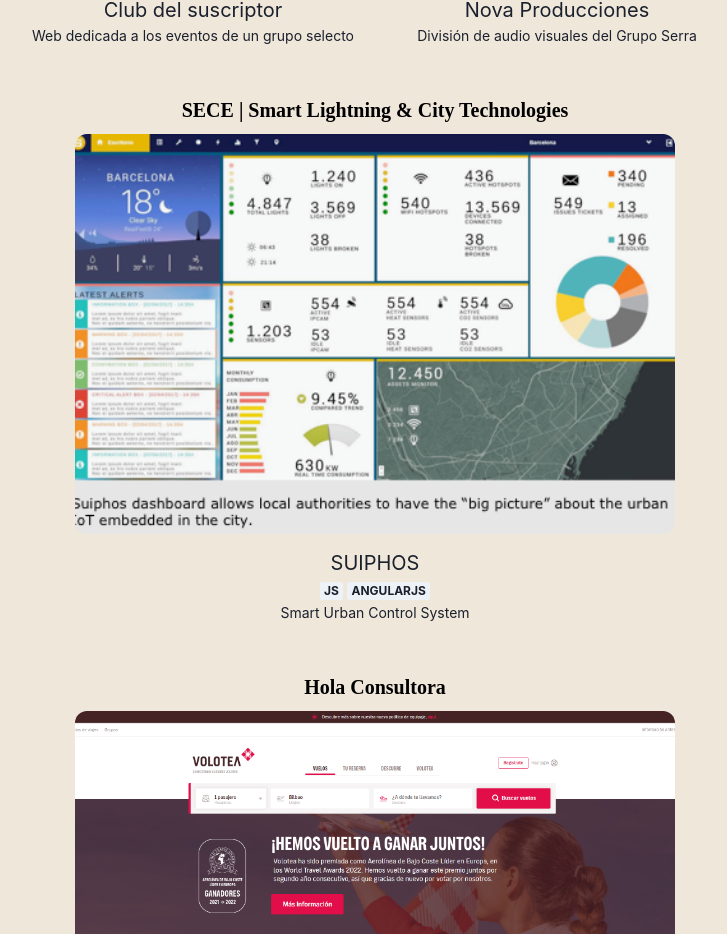
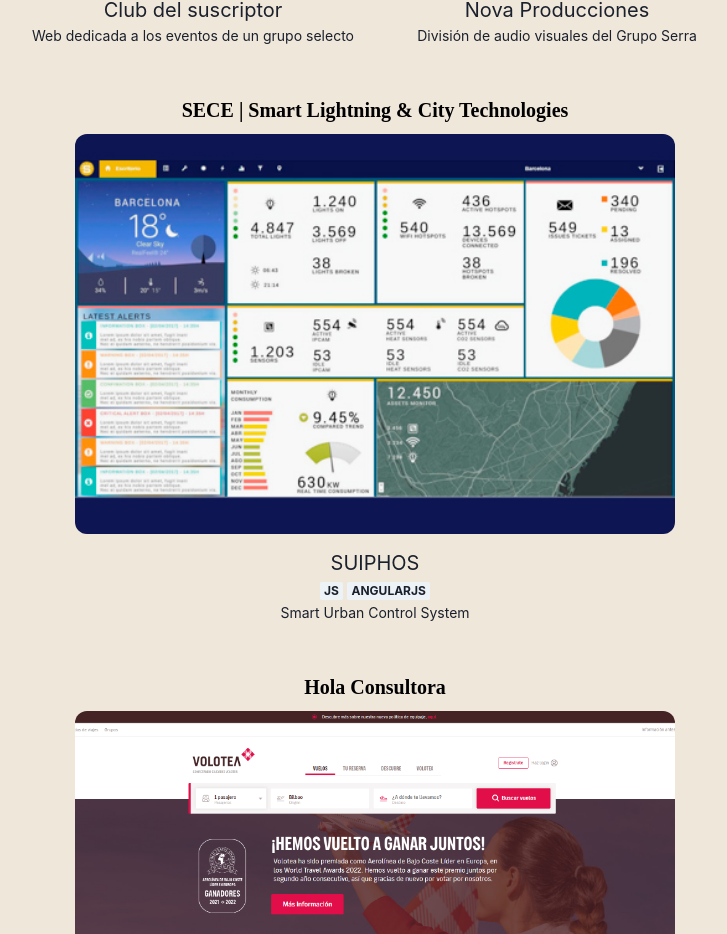
Before and after one commit to AppDeveloperVM/portfolio, a Next.js app: page /works in a window 1280 px wide. Shown: the part 1175-2109 px from the top of the page, without its empty margins (265-992 px from the left). Built offline with nearby package versions, Linux system fonts and the light colour scheme; a web font is replaced by a local one.

Commit message:
update works quality

```diff
--- a/pages/works.js
+++ b/pages/works.js
@@ -60,7 +60,7 @@
                         <Link isExternal href="https://sece.com/">SECE | Smart Lightning & City Technologies</Link>
                     </Heading>
 
-                    <WorkGridItem  title="SUIPHOS" thumbnail="/images/suiphos.png" url="https://sece.com/servicios/software/"  badges={["js","angularJS"]} >
+                    <WorkGridItem  title="SUIPHOS" thumbnail="/images/suiphos.jpg" url="https://sece.com/servicios/software/"  badges={["js","angularJS"]} >
                         Smart Urban Control System
                     </WorkGridItem>
 
```
Also changed, not shown: public/images/suiphos.jpg (added), public/images/suiphos.png (deleted).
